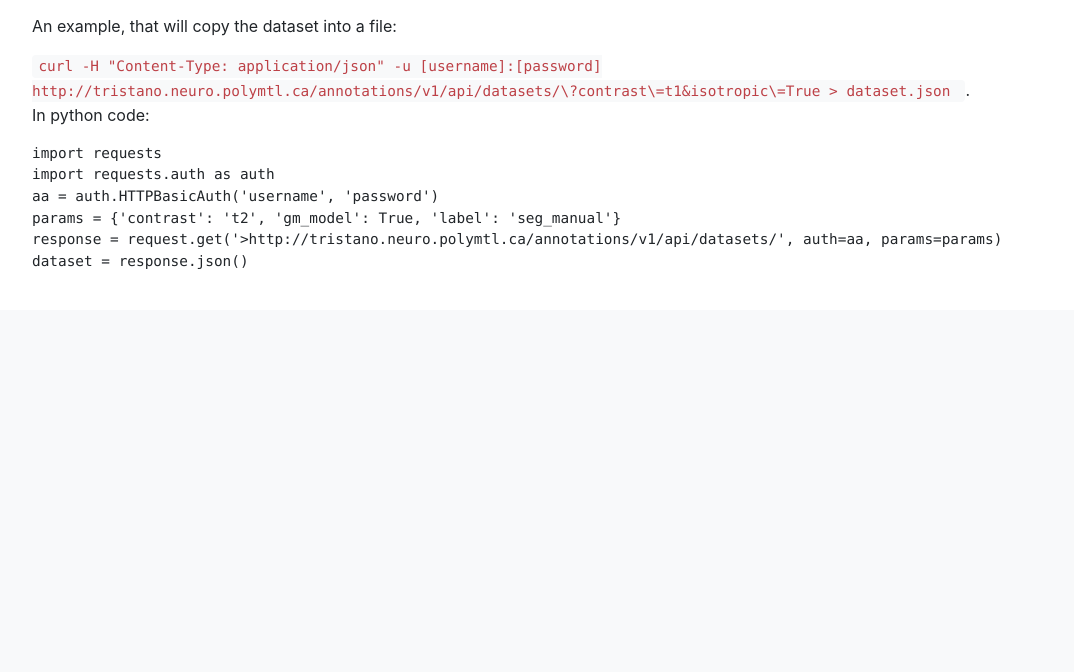
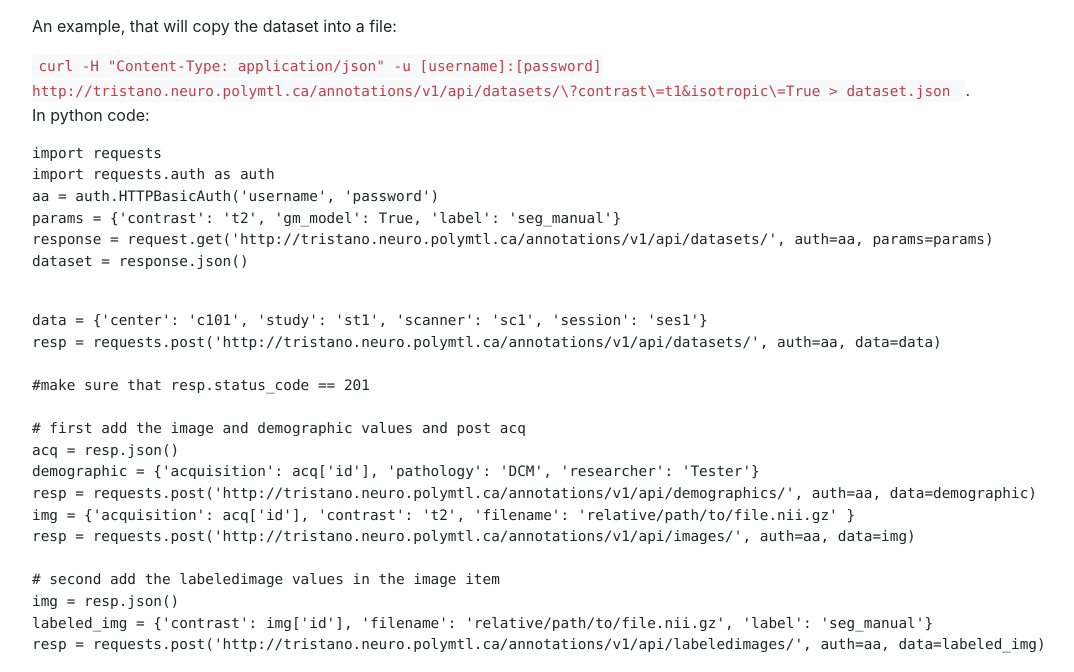
Before and after one commit to spinalcordtoolbox/sct_testing_management, a Django app: page /about/ in a window 1280 px wide. Shown: the part 1298-1970 px from the top of the page, without its empty margins (53-1127 px from the left). Before the commit the page ends 1567 px from the top, so only its background shows below. Run offline with Django 3.2, Linux system fonts and the light colour scheme; the visitor is signed in with stand-in values (Sample User, id 1); parts of the project's set-up code (start-up, migrations or seed data) failed here and were passed over; some libraries are stand-ins or nearby versions.

Commit message:
Workaround for limitation on posting nested dataset information.
The details are described in the about page and an example is in the test_api
file.

```diff
--- a/sct_annotation/annotations/urls.py
+++ b/sct_annotation/annotations/urls.py
@@ -5,4 +5,7 @@ from . import views
 
 urlpatterns = [
     url(r'^v1/api/datasets/$', views.Datasets.as_view(), name='api-datasets'),
+    url(r'^v1/api/images/$', views.Images.as_view(), name='api-images'),
+    url(r'^v1/api/labeledimages/$', views.LabeledImages.as_view(), name='api-labeledimages'),
+    url(r'^v1/api/demographics/$', views.Demographics.as_view(), name='api-demographics'),
 ]
--- a/sct_annotation/templates/pages/home.html
+++ b/sct_annotation/templates/pages/home.html
@@ -74,10 +74,29 @@ import requests
 import requests.auth as auth
 aa = auth.HTTPBasicAuth('username', 'password')
 params = {'contrast': 't2', 'gm_model': True, 'label': 'seg_manual'}
-response = request.get('>http://tristano.neuro.polymtl.ca/annotations/v1/api/datasets/', auth=aa, params=params)
+response = request.get('http://tristano.neuro.polymtl.ca/annotations/v1/api/datasets/', auth=aa, params=params)
 dataset = response.json()
     </pre>
 </p>
+
+<pre>
+data = {'center': 'c101', 'study': 'st1', 'scanner': 'sc1', 'session': 'ses1'}
+resp = requests.post('http://tristano.neuro.polymtl.ca/annotations/v1/api/datasets/', auth=aa, data=data)
+
+#make sure that resp.status_code == 201
+
+# first add the image and demographic values and post acq
+acq = resp.json()
+demographic = {'acquisition': acq['id'], 'pathology': 'DCM', 'researcher': 'Tester'}
+resp = requests.post('http://tristano.neuro.polymtl.ca/annotations/v1/api/demographics/', auth=aa, data=demographic)
+img = {'acquisition': acq['id'], 'contrast': 't2', 'filename': 'relative/path/to/file.nii.gz' }
+resp = requests.post('http://tristano.neuro.polymtl.ca/annotations/v1/api/images/', auth=aa, data=img)
+
+# second add the labeledimage values in the image item
+img = resp.json()
+labeled_img = {'contrast': img['id'], 'filename': 'relative/path/to/file.nii.gz', 'label': 'seg_manual'}
+resp = requests.post('http://tristano.neuro.polymtl.ca/annotations/v1/api/labeledimages/', auth=aa, data=labeled_img)
+</pre>
 
 {% else %}
 
```
Also changed, not shown: sct_annotation/annotations/tests/test_api.py (+26 -0 lines), sct_annotation/annotations/views.py (+21 -2 lines).
